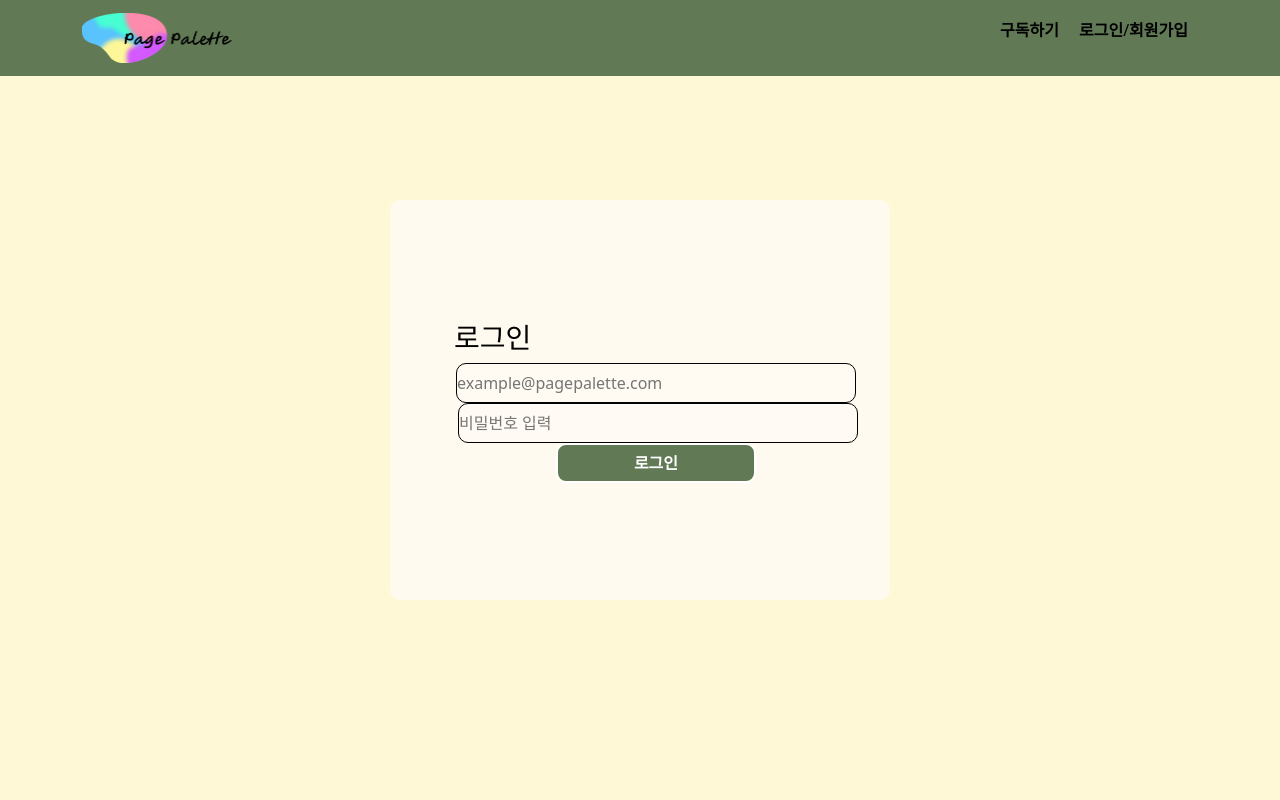
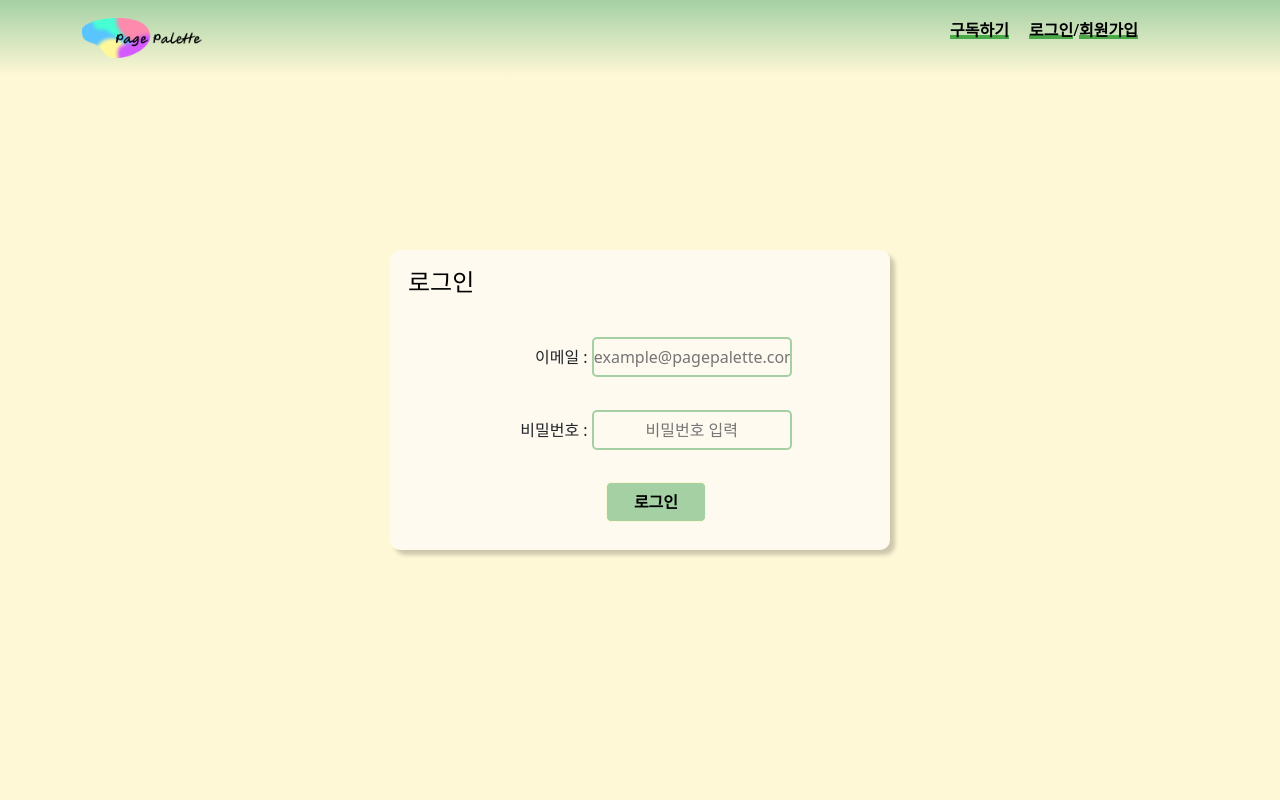
Before and after one commit to jinn0135/DA28_final_PagePalette, a Django app: page /common/login/ in a window 1280 px wide. Run offline with Django 3.2, Linux system fonts and the light colour scheme.

Commit message:
화면 수정

```diff
--- a/mysite/common/views.py
+++ b/mysite/common/views.py
@@ -34,8 +34,8 @@ def LogIn(request):
 
 def LogOut(request):
     # 로그아웃 처리
-    if 'email' in request.session:
-        del request.session['email']
+    if 'user_id' in request.session:
+        del request.session['user_id']
     return redirect('main:main')
 
 # 가입 페이지
--- a/mysite/static/style.css
+++ b/mysite/static/style.css
@@ -16,8 +16,9 @@ li{
 .container{
     width: 1920px;
     margin: 0 auto; /* 위쪽과 아래 : 0, 좌 우  : 자동  */
+}
 
-}
+/* 헤더 부분 스타일 */
 
 header{
     position: fixed;
@@ -25,14 +26,8 @@ header{
     top: 0;
     z-index: 1; /* 스크롤 시 가려짐 방지 */
     width: 100%;
-    /* height: 7vh; */
     padding: 0.5rem; /*나중에 공간 너무 떠보이면 여기를 수정 */
-    /*background: linear-gradient(338deg, #FFF 0%, rgba(250, 255, 0, 0.72) 100%);*/
-    /*background: linear-gradient(#A4D0A4, #F7E1AE);*/
-    background-color: #617A55;
-
-
-
+    background: linear-gradient(#A4D0A4, #FFF8D6);
 }
 
 header .container{
@@ -60,16 +55,11 @@ header .left > a > img{ /*메인 페이지 외 페이지들 용 */
 
 header nav ul{
     display: flex; /* 가로로 배치 */
+    padding-right: 50px;
 }
 
 header nav ul li{
     padding: 10px;
-}
-
-header button{
-    background: transparent;
-    border: 0;
-    cursor: pointer; /* 마우스 올렸을 때 활성화 표시 */
 }
 
 header h1{
@@ -77,32 +67,92 @@ header h1{
     font-weight: bold;
 }
 
+/*header nav ul li button{*/
+/*    background: transparent;*/
+/*    border: 0;*/
+/*    cursor: pointer; !* 마우스 올렸을 때 활성화 표시 *!*/
+/*    font-size: 1rem;*/
+/*    font-weight: bold;*/
+/*    color: black;*/
+/*}*/
+
+/*header nav ul li button:hover{*/
+/*    font-size: 1rem;*/
+/*    font-weight: bold;*/
+/*    text-decoration: underline;*/
+/*}*/
+
 header nav ul li button{
+    border: 0;
+    background: transparent;
     font-size: 1rem;
-    font-weight: bold;
-    color: black;
+    text-decoration: none;
+    font-weight: 700;
+    position: relative;
 }
 
-header nav ul li button:hover{
-    font-size: 1rem;
-    font-weight: bold;
-    color: blue;
+header nav ul li button::before {
+    content: '';
+    background-color: #49a949;
+    position: absolute;
+    left: 0;
+    bottom: 3px;
+    width: 100%;
+    height: 4px;
+    z-index: -1;
+    transition: all .3s ease-in-out;
 }
 
+header nav ul li button:hover::before {
+    bottom: 0;
+    height: 100%;
+}
+
+/* 메인 부분 스타일 */
 
 main{
     top: 70px;
     width: 100%;
     height: 100vh; /* 뷰포트 높이의 100% */
-    /*background: linear-gradient(rgba(0,0,0,0.1), rgba(0,0,0,0.8)), url('./images/background.jpg') center center;*/
-    /*background: linear-gradient(#F7E1AE, white);!*#F7E1AE, #FF8D6);*!*/
-    background-color: #FFF8D6;/*#F7E1AE, #FF8D6);*/
+    /*background: linear-gradient(#FFF8D6, white); !* #F7E1AE, #FF8D6); *!*/
+    background-color: #FFF8D6;
+    /*background: url("./images/letter_with_space.jpg");*/
     background-size: cover;
     display: flex;
+    flex-direction: column;
     justify-content: center; /* flex container, grid container에서 요소끼리 어떻게 띄울지 지정 */
     align-items: center; /* 직계 자손들의 align-self값을 그룹으로 지정. flex에서는 교차축으로, grid에서는 block axis로. */
     text-align: center;
 }
+
+
+
+.bookmark-div{
+    border: 0;
+    background: transparent;
+    font-size: 1rem;
+    text-decoration: none;
+    font-weight: 700;
+    position: relative;
+}
+
+.bookmark-div::before {
+    content: '';
+    background-color: #49a949;
+    position: absolute;
+    left: 0;
+    bottom: 3px;
+    width: 100%;
+    height: 4px;
+    z-index: -1;
+    transition: all .3s ease-in-out;
+}
+
+.bookmark-div:hover::before {
+    bottom: 0;
+    height: 100%;
+}
+
 
 
 main > h4{
@@ -121,214 +171,123 @@ main p{
     max-width: 500px;
     margin: 0 auto;
     font-size: 1.25rem;
-    /*color: white;*/
 }
 
-main a>button{
-    font-size: 1rem;
+main a>button{ /* 메인 페이지 뉴스 서비스, 도서 서비스 바로가기 버튼 스타일 지정 */
     width: 270px;
     height: 100px;
+    font-weight: bold;
+    font-size: 1rem;
     background-color: transparent;
     border: 3px solid #617A55;
     border-radius: 20px;
     padding: 1rem 2rem;
     margin-top: 3rem;
-    /*color: white;*/
-    font-weight: bold;
     cursor: pointer;
 }
 
 main a>button:hover{
-    font-size: 1rem;
-    width: 270px;
-    height: 100px;
-    background-color: transparent;
     border: 3px solid white;
-    border-radius: 20px;
-    padding: 1rem 2rem;
-    margin-top: 3rem;
-    color: black;
-    font-weight: bold;
-    cursor: pointer;
 }
 
-main button.mouse{
-    background-color: transparent;
-    border: none;
-    color: white;
-    font-size: 2rem;
-    position: absolute;
-    bottom: 1rem;
-    left: 50%;
-    transform: translateX(-50%);
-    animation: upDown 1s ease-in-out infinite; /* iteration-count direction fill-mode; */
-    cursor: pointer;
+/* 로그인 바디 부분 스타일 지정 */
+
+.login-container{
+    display: block;
+    text-align: center;
+    justify-content: space-between;
+    align-items: center;
+    background-color: floralwhite;
+    border-radius: 10px;
+    padding: 8px 8px;
+    width: 500px;
+    height: 300px;
+    box-shadow: 5px 5px 4px rgba(0, 0, 0, 0.20);
 }
 
-@keyframes upDown {
-    0%{
-        bottom: 1rem;
-    }
-    50%{
-        bottom: 1.5rem;
-    }
-    100%{
-        bottom: 1rem;
-    }
+.login-container > h4 {
+    color: black;
+    text-align: left;
+    padding: 10px 10px 0 10px;
 }
 
+/* 회원가입 바디 부분 스타일 지정 */
 
-
-
-
-
-footer{
-    width: 100%;
-    height: 15vh;
-
-    background-color: rgb(128, 128, 128);
+.signup-container{
+    display: block;
+    text-align: center;
+    justify-content: space-between;
+    align-items: center;
+    background-color: floralwhite;
+    border-radius: 10px;
+    padding: 8px 8px;
+    width: 500px;
+    height: 350px;
+    box-shadow: 5px 5px 4px rgba(0, 0, 0, 0.20);
 }
 
-.box1{
-    position: relative;
-    width: 500px;
-    height: 500px;
-    flex-shrink: 0;
-    border-radius: 100px;
-background: linear-gradient(227deg, rgba(255, 231, 239, 0.30) 0%, rgba(255, 255, 255, 0.29) 49.48%, rgba(255, 219, 232, 0.00) 100%);
-box-shadow: -5px -5px 20px 0px rgba(255, 255, 255, 0.30) inset, 0px 4px 200px 0px rgba(255, 0, 107, 0.20) inset, -50px -50px 200px 0px rgba(156, 1, 47, 0.15);
+.signup-container > h4{ /* 회원가입 페이지 -> 컨테이너 -> "회원가입" 텍스트 스타일 지정*/
+    text-align: left;
+    padding: 10px 10px 0 10px;
 }
 
-
-
-.box2{
-    position: absolute;
-    width: 500px;
-    height: 500px;
-    flex-shrink: 0;
-    border-radius: 100px;
-    background: linear-gradient(137deg, #D9D9D9 0%, rgba(255, 90, 150, 0.93) 0.01%, #FC004C 100%);
+.typing-list{ /* 로그인, 회원가입 박스 내의 요소들 정렬 */
+    height: 250px;
+    display: grid;
+    align-content: space-evenly;
+    justify-content: center;
+    text-align: right;
 }
 
-.box-mask{
-    width: 500px;
-    height: 500px;
+.input-form{ /* 이메일, 비밀번호, 드롭다운 등 입력칸의 스타일 지정 */
+    text-align: center;
+    font-size: 1rem;
+    width: 200px;
+    height: 40px;
     flex-shrink: 0;
-    border-radius: 100px;
-    background: #000;
+    border-radius: 5px;
+    border: 2px solid #A4D0A4;
+    background: transparent;
 }
 
-.login-container{
-    background-color: floralwhite;
-    /*border: 3px solid #edff25;*/
-    border-radius: 10px;
-    display: flex;
-    justify-content: center;
-    align-items: center;
-    width: 500px;
-    height: 400px;
+.typing-list > li:nth-last-child(1){
+    text-align: center;
 }
 
-.login-container > ul > li > h3 {
-    color: black;
-    text-align: left;
-    padding: 10 10;
+.dropdown-list{ /* 회원가입 > 성별, 연령대 드롭다운 스타일 지정 */
+    display: flex;
+    /*justify-content: space-between;*/
+    align-items: center;
 }
 
-.login-form{
-    height: 100px;
-    justify-content: space-between;
+.submit-button { /* 로그인, 회원가입, 구독하기 버튼 스타일 지정 */
+    width: 100px;
+    height: 40px;
+    flex-shrink: 0;
+    border-radius: 5px;
+    background-color: #A4D0A4;
+    border: 1px solid #FFF8D6;
+    font-weight: bold;
+
+    box-shadow: inset 0 0 0 0 #A4D0A4; /* 시작 색상 */
+    color: black; /* 시작 텍스트 색상 */
+    margin: 0 -.25rem;
+    padding: 0 .25rem;
+    transition: color .3s ease-in-out, box-shadow .3s ease-in-out;
 }
 
-.genderselector{
-    text-align: left;
+.submit-button:hover {
+    box-shadow: inset 100px 0 0 0 #617A55; /* 끝 색상 */
+    color: white; /* 끝 텍스트 색상 */
 }
 
-.signupbtn {
-    font-size: 1rem;
-    width: 130px;
-    height: 32px;
-    background-color: transparent;
-    border: 3px solid white;
-    border-radius: 20px;
-    padding: 1rem 2rem;
-    margin-top: 3rem;
-    color: white;
-    font-weight: bold;
-    cursor: pointer;
+form > li:nth-last-child(1){ /* form태그가 포함하는 li요소들 중 마지막 요소는 항상 submit버튼 -> 가운데로 위치 */
+    text-align: center;
 }
 
-
+/* 색상 저장용 */
 .palette{
     color:#D2B4DE;
     color:#A2D9CE;
     color: #edff25;
 }
-
-/* 회원가입 바디 부분을 설정하는 코드 */
-
-
-
-.main-container-signup{
-    background-color: floralwhite;
-    /*border: 3px solid #edff25;*/
-    border-radius: 10px;
-    text-align: center;
-    padding: 8px 8px;
-    display: block;
-    justify-content: center;
-    align-items: center;
-    width: 500px;
-    height: 400px;
-}
-
-.main-container-signup > h4{ /* 회원가입 페이지 -> 컨테이너 -> "회원가입" 텍스트 스타일 지정*/
-    text-align: left;
-    padding: 10 10;
-}
-
-.typinglist{ /*회원가입 폼에서 아이디 입력 필드와 비밀번호 입력 필드 사이의 간격을 주기 위함 */
-
-    padding: 11px 8px 0px 8px; /* top right bottom left */
-}
-
-.inputform{
-    font-size: 1rem;
-    width: 200px;
-    height: 40px;
-    flex-shrink: 0;
-    border-radius: 10px;
-    border: 1.5px solid white;
-    background: rgba(255, 251, 251, 0.796);
-}
-
-.dropdown-list{
-    display: flex;
-    justify-content: center;
-    align-items: center;
-    padding: 30px;
-}
-
-.submit-button{
-    color: white;
-    background-color: #617A55;
-    font-size: 1rem;
-    font-weight: bold;
-    width: 200px;
-    height: 40px;
-    flex-shrink: 0;
-    border-radius: 10px;
-    border: 2px solid white;
-}
-
-.submit-button:hover{
-    background-color: #FFF8D6;
-    color: black;
-    font-size: 1rem;
-    font-weight: bold;
-    width: 200px;
-    height: 40px;
-    flex-shrink: 0;
-    border-radius: 10px;
-    border: 1px solid black;
-}
--- a/mysite/templates/common/login.html
+++ b/mysite/templates/common/login.html
@@ -4,45 +4,27 @@
 {% block content %}
 <main id="main">
     <div class="login-container">
-        <ul>
-            <li><h3>로그인</h3></li>
-            <div class="login-form">
+        <h4>로그인</h4>
+
         <form method="post" class="post-form" action="{% url 'common:login' %}">
             {% csrf_token %}
             {% if error_message %}
                 <p class="error-message">{{ error_message }}</p>
             {% endif %}
-                    <!--230705 1059 수정-->
-                    <li class="id">
-                        <label for="email">
-                            <input type="text" name="email" id="email" value="{{ form.email.value|default_if_none:'' }}" placeholder="example@pagepalette.com" style="font-size: 1rem;
-                            width: 400px;
-                            height: 40px;
-                            border-radius: 10px;
-                            flex-shrink: 0;
-
-                            border: 1.5px solid black;
-                            background: rgba(255, 251, 251, 0.25);">
-                        </label>
-                    </li>
-                    <!--230705 1059 수정-->
-                    <li class="ps">
-                        <label for="pw"></label>
-                        <input type="password" name="pw" id="pw"placeholder="비밀번호 입력" style="font-size: 1rem;
-                        width: 400px;
-                        height: 40px;
-                        border-radius: 10px;
-                        flex-shrink: 0;
-                        border: 1.5px solid black;
-                        background: rgba(255, 251, 251, 0.232);">
+            <ul class="typing-list">
+                <li>
+                    <label for="email">이메일 : </label>
+                    <input type="text" name="email" id="email" value="{{ form.email.value|default_if_none:'' }}" placeholder="example@pagepalette.com" class="input-form">
                 </li>
                 <li>
-                        <button type="submit" value="로그인" class="submit-button">로그인
-                        </button>
+                    <label for="pw">비밀번호 : </label>
+                    <input type="password" name="pw" id="pw" placeholder="비밀번호 입력" class="input-form">
                 </li>
+                <li>
+                    <button type="submit" value="로그인" class="submit-button">로그인</button>
+                </li>
+            </ul>
         </form>
-            </div>
-        </ul>
     </div>
 </main>
 {% endblock %}
--- a/mysite/templates/navbar.html
+++ b/mysite/templates/navbar.html
@@ -3,7 +3,7 @@
 <header>
     <div class="container">
         <div class="left">
-            <a href="{% url 'main:main' %}"><img src="{% static 'images/icons/long_icon.png' %}" alt="logo"></a>
+            <a href="{% url 'main:main' %}"><img src="{% static 'images/icons/long_icon.png' %}" alt="logo" style="width:120px; height:40px;"></a>
         </div>
 
         <nav>
```
Also changed, not shown: mysite/templates/common/signup.html (+9 -9 lines). Lines whose indentation alone changed are shown as unchanged.
